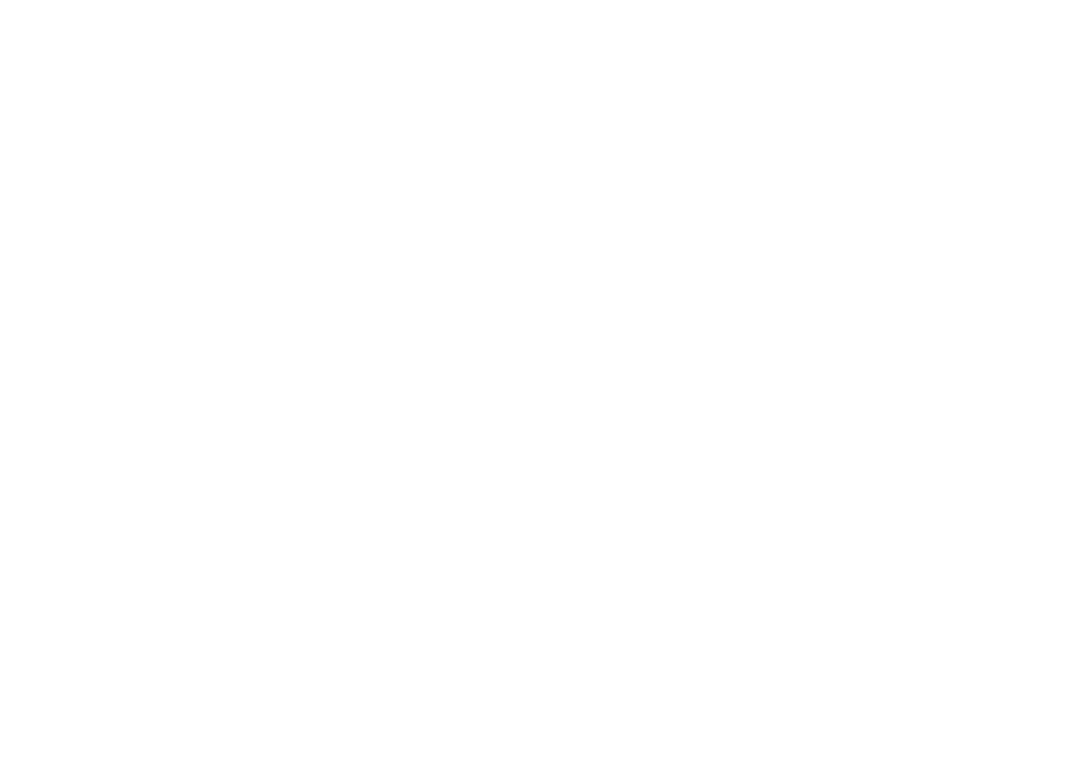
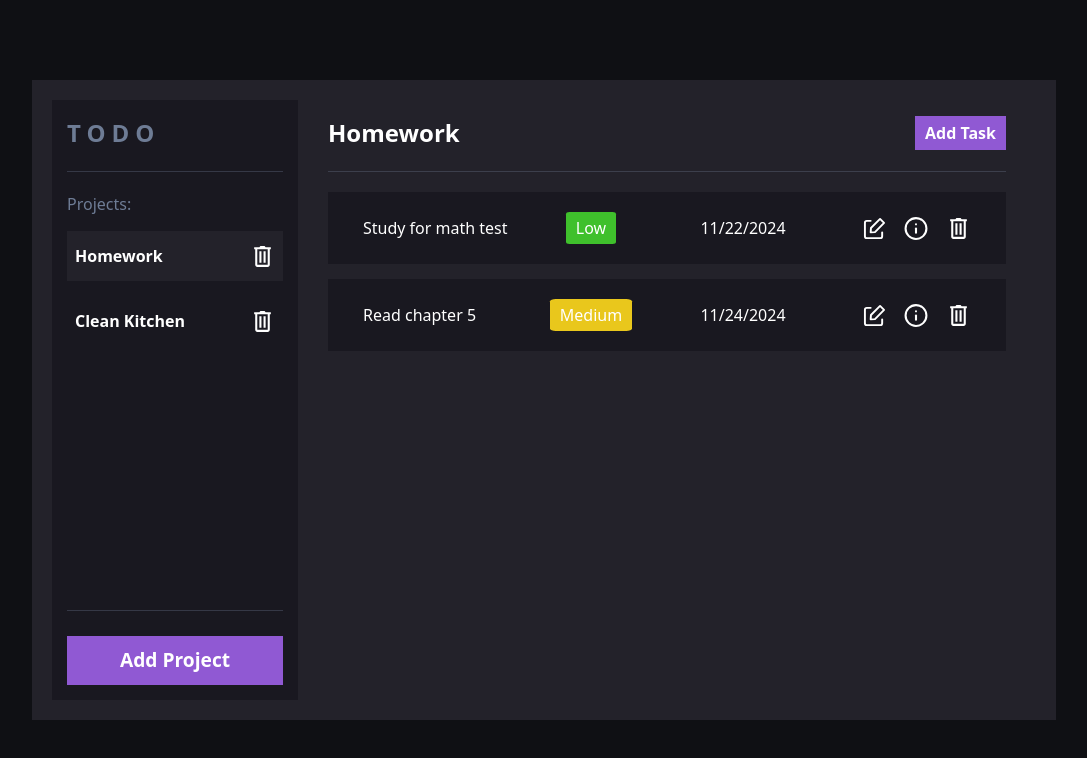
Before and after one commit to sej104/to-do-list, a website built with webpack: page src/template.html in a window 1280 px wide. Shown: the whole page, without its empty margins (96-1183 px from the left). Built offline with nearby package versions, Linux system fonts and the light colour scheme.

Commit message:
Add initial page structure and styling

```diff
--- a/src/styles.css
+++ b/src/styles.css
@@ -0,0 +1,202 @@
+/* CSS Reset */
+*, *::before, *::after {
+    box-sizing: border-box;
+}
+
+* {
+    margin: 0;
+}
+
+body {
+    line-height: 1.5;
+    -webkit-font-smoothing: antialiased;
+    height: 100vh;
+    font-family: system-ui, 'Segoe UI', Roboto, Oxygen, Ubuntu, Cantarell, 'Open Sans', 'Helvetica Neue', sans-serif;
+    background-color: var(--body-bg-color);
+    color: #fff;
+    display: flex;
+    justify-content: center;
+    align-items: center;
+}
+
+img, picture, video, canvas, svg {
+    display: block;
+    max-width: 100%;
+}
+
+input, button, textarea, select {
+    font: inherit;
+}
+
+p, h1, h2, h3, h4, h5, h6 {
+    overflow-wrap: break-word;
+}
+
+#root, #__next {
+    isolation: isolate;
+}
+
+ul {
+    padding: 0;
+    list-style: none;
+}
+
+a {
+    text-decoration: none;
+    color: inherit;
+}
+
+button {
+    cursor: pointer;
+    appearance: none;
+    border: none;
+    color: inherit;
+}
+
+/* Content styling */
+html {
+    --body-bg-color: #0f1014;
+    --grid-bg-color: #23222a;
+    --sidebar-bg-color: #191820;
+    --secondary-text-color: #6e7c95;
+    --border-line: 1px solid #6e7c9553;
+    --button-bg-color: #9059d3;
+}
+
+.grid {
+    height: 80%;
+    width: 80%;
+    background-color: var(--grid-bg-color);
+    padding: 20px;
+    display: grid;
+    grid-template-columns: 1fr 3fr;
+}
+
+.sidebar {
+    background-color: var(--sidebar-bg-color);
+    padding: 15px;
+    display: grid;
+    grid-template-rows: auto 1fr auto;
+    overflow: auto;
+}
+
+.logo > h1 {
+    color: var(--secondary-text-color);
+    font-size: 1.5rem;
+    letter-spacing: 6px;
+    border-bottom: var(--border-line);
+    padding-bottom: 20px;
+}
+
+.project-container {
+    overflow: auto;
+    border-bottom: var(--border-line);
+}
+
+.project-container > h3 {
+    color: var(--secondary-text-color);
+    margin: 20px 0 15px 0;
+    font-size: 1rem;
+    font-weight: 500;
+}
+
+.project {
+    background-color: transparent;
+    height: 50px;
+    display: flex;
+    align-items: center;
+    justify-content: space-between;
+    padding: 0 8px;
+    width: 100%;
+    font-weight: 600;
+    margin-bottom: 15px;
+}
+
+.active, .project:hover {
+    background-color: var(--grid-bg-color);
+}
+
+#add-project-btn {
+    width: 100%;
+    padding: 10px;
+    background-color: var(--button-bg-color);
+    font-size: 1.2rem;
+    font-weight: 600;
+    margin-top: 25px;
+}
+
+/* Hide scrollbar for Chrome, Safari and Opera */
+.project-container::-webkit-scrollbar,
+.main-content::-webkit-scrollbar {
+    display: none;
+}
+
+.main-content {
+    display: grid;
+    grid-template-rows: auto 1fr;
+    padding: 15px 30px;
+    overflow: auto;
+}
+
+.main-content > div:first-of-type {
+    display: flex;
+    align-items: center;
+    justify-content: space-between;
+    border-bottom: var(--border-line);
+    padding-bottom: 20px;
+}
+
+#add-task-btn {
+    background-color: var(--button-bg-color);
+    padding: 5px 10px;
+    font-weight: 600;
+}
+
+.task-container {
+    margin-top: 20px;
+}
+
+.task {
+    display: grid;
+    grid-template-columns: repeat(4, 1fr);
+    justify-items: center;
+    align-items: center;
+    background-color: var(--sidebar-bg-color);
+    padding: 20px 35px;
+    margin-bottom: 15px;
+    font-weight: 500;
+}
+
+.task-title {
+    justify-self: left;
+}
+
+.action-btns {
+    justify-self: right;
+    display: flex;
+    gap: 15px;
+}
+
+.action-btns > button {
+    padding: 0;
+    background-color: transparent;
+}
+
+.low-priority,
+.medium-priority,
+.high-priority {
+    padding: 4px 10px;
+    border-radius: 7%;
+}
+
+.low-priority {
+    background-color: #3fc02c;
+}
+
+.medium-priority {
+    background-color: #e9c71c;
+}
+
+.high-priority {
+    background-color: #cb3737;
+}
--- a/src/template.html
+++ b/src/template.html
@@ -3,9 +3,56 @@
     <head>
         <meta charset="UTF-8">
         <meta name="viewport" content="width=device-width, initial-scale=1.0">
-        <title>Document</title>
+        <title>To-Do List</title>
+        <link rel="stylesheet" href="./styles.css">
     </head>
     <body>
-
+        <div class="grid">
+            <div class="sidebar">
+                <div class="logo">
+                    <h1>TODO</h1>
+                </div>
+                <div class="project-container">
+                    <h3>Projects:</h3>
+                    <button type="button" class="project active">
+                        <span>Homework</span>
+                        <img src="./images/trash.svg" alt="Trash icon" height="25" width="25">
+                    </button>
+                    <button type="button" class="project">
+                        <span>Clean Kitchen</span>
+                        <img src="./images/trash.svg" alt="Trash icon" height="25" width="25">
+                    </button>
+                </div>
+                <button type="button" id="add-project-btn">Add Project</button>
+            </div>
+            <div class="main-content">
+                <div>
+                    <h2 id="active-project">Homework</h2>
+                    <button type="button" id="add-task-btn">Add Task</button>
+                </div>
+                <div class="task-container">
+                    <div class="task">
+                        <p class="task-title">Study for math test</p>
+                        <p class="low-priority">Low</p>
+                        <p>11/22/2024</p>
+                        <div class="action-btns">
+                            <button type="button"><img src="./images/edit.svg" alt="Edit icon" height="25" width="23"></button>
+                            <button type="button"><img src="./images/info.svg" alt="Info icon" height="25" width="30"></button>
+                            <button type="button"><img src="./images/trash.svg" alt="Trash icon" height="25" width="25"></button>
+                        </div>
+                    </div>
+                    <div class="task">
+                        <p class="task-title">Read chapter 5</p>
+                        <p class="medium-priority">Medium</p>
+                        <p>11/24/2024</p>
+                        <div class="action-btns">
+                            <button type="button"><img src="./images/edit.svg" alt="Edit icon" height="25" width="23"></button>
+                            <button type="button"><img src="./images/info.svg" alt="Info icon" height="25" width="30"></button>
+                            <button type="button"><img src="./images/trash.svg" alt="Trash icon" height="25" width="25"></button>
+                        </div>
+                    </div>
+                </div>
+            </div>
+        </div>
     </body>
 </html>
```
Also changed, not shown: src/images/edit.svg (added), src/images/info.svg (added), src/images/trash.svg (added).
